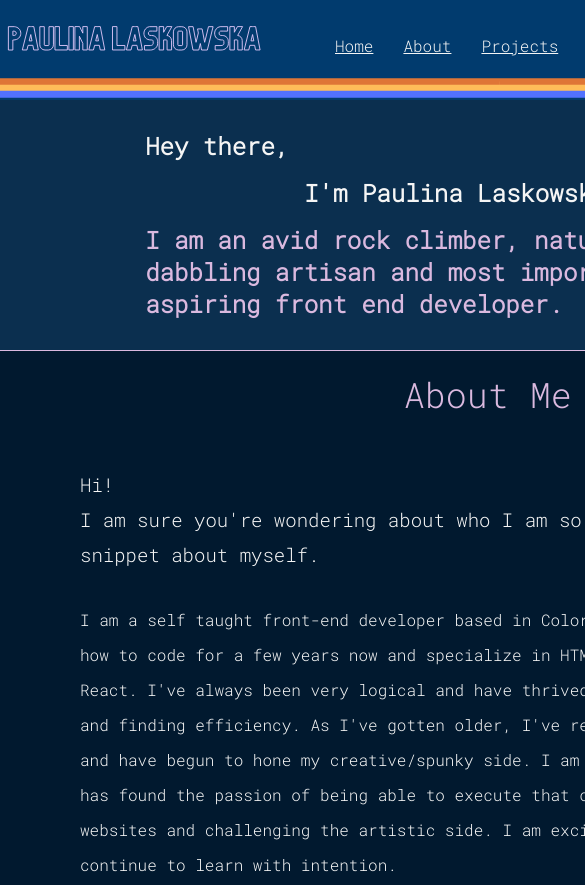
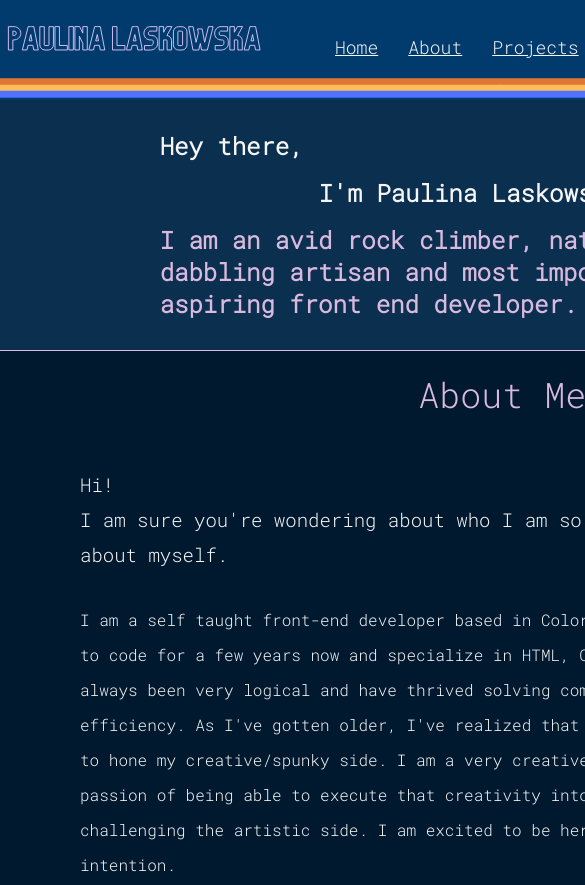
Before and after one commit to paulinalasko/paulinalasko-portfolio1, a plain HTML site: page index.html in a window 390 px wide. Shown: the top 885 px of the page, 585 px wide, since content can reach past the window. Drawn offline with Linux system fonts and the light colour scheme.

Commit message:
increase font-size for media query

```diff
--- a/styles.css
+++ b/styles.css
@@ -457,15 +457,15 @@ body.loaded .fadein-slowest {
         margin-top: -125px;
     }
 
-    .nav-bar>a {
-        font-size: 16px;
+    .nav-bar > a {
+        font-size: 18px;
     }
 
     .sidebar {
         visibility: hidden;
     }
 
-    .top-hero-text, .about-text {
+    .top-hero-text, .about-text > p {
         font-size: 16px;
     }
 
```
